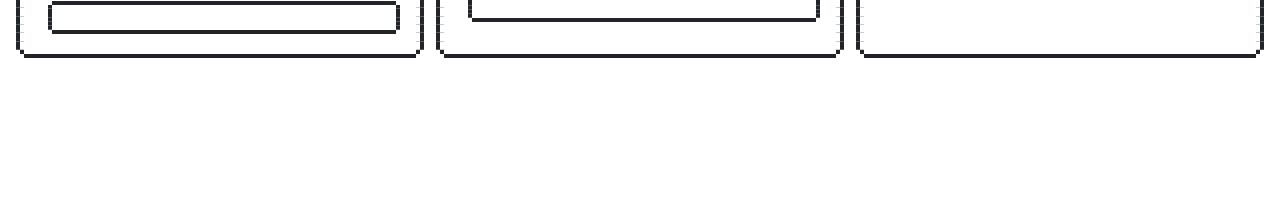
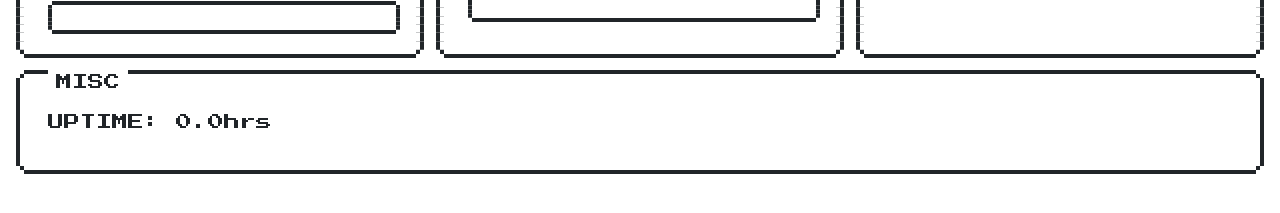
Before and after one commit to NedWilbur/SimpleSystemMonitor, a Vue app in the folder client/: page / in a window 1280 px wide. Shown: the part 165-378 px from the top of the page. Built offline with nearby package versions, Linux system fonts and the light colour scheme; no server answers.

Commit message:
Added guard clause

```diff
--- a/client/src/components/CPU.vue
+++ b/client/src/components/CPU.vue
@@ -11,6 +11,8 @@ export default {
   props: ["cpu"],
   computed: {
     formattedCPUUsage() {
+      if (typeof this.cpu === "undefined") return;
+
       return (this.cpu * 100).toFixed(0);
     },
   },
--- a/client/src/views/App.vue
+++ b/client/src/views/App.vue
@@ -11,6 +11,9 @@
       <ItemContainer :title="'DISK'">
         <DISK :diskinfo="diskinfo"></DISK>
       </ItemContainer>
+      <ItemContainer :title="'MISC'">
+        <MISC :uptime="uptime"></MISC>
+      </ItemContainer>
     </div>
   </div>
 </template>
@@ -20,6 +23,7 @@ import ItemContainer from "@/components/ItemContainer.vue";
 import CPU from "@/components/CPU.vue";
 import MEM from "@/components/MEM.vue";
 import DISK from "@/components/DISK.vue";
+import MISC from "@/components/MISC.vue";
 
 const BASE_URL = "http://localhost:5000/api";
 const TICK_RATE = 1000;
@@ -31,6 +35,7 @@ export default {
     CPU,
     MEM,
     DISK,
+    MISC,
   },
   data() {
     return {
@@ -39,6 +44,7 @@ export default {
       mem: {},
       diskinfo: {},
       hostname: "",
+      uptime: "",
     };
   },
   created() {
@@ -65,6 +71,12 @@ export default {
       fetch(`${BASE_URL}/sys/mem`)
         .then((res) => res.json())
         .then((data) => (this.mem = data))
+        .catch((err) => console.log(err));
+
+      // uptime
+      fetch(`${BASE_URL}/sys/uptime`)
+        .then((res) => res.json())
+        .then((data) => (this.uptime = data))
         .catch((err) => console.log(err));
     },
     fetchStatic() {
```
